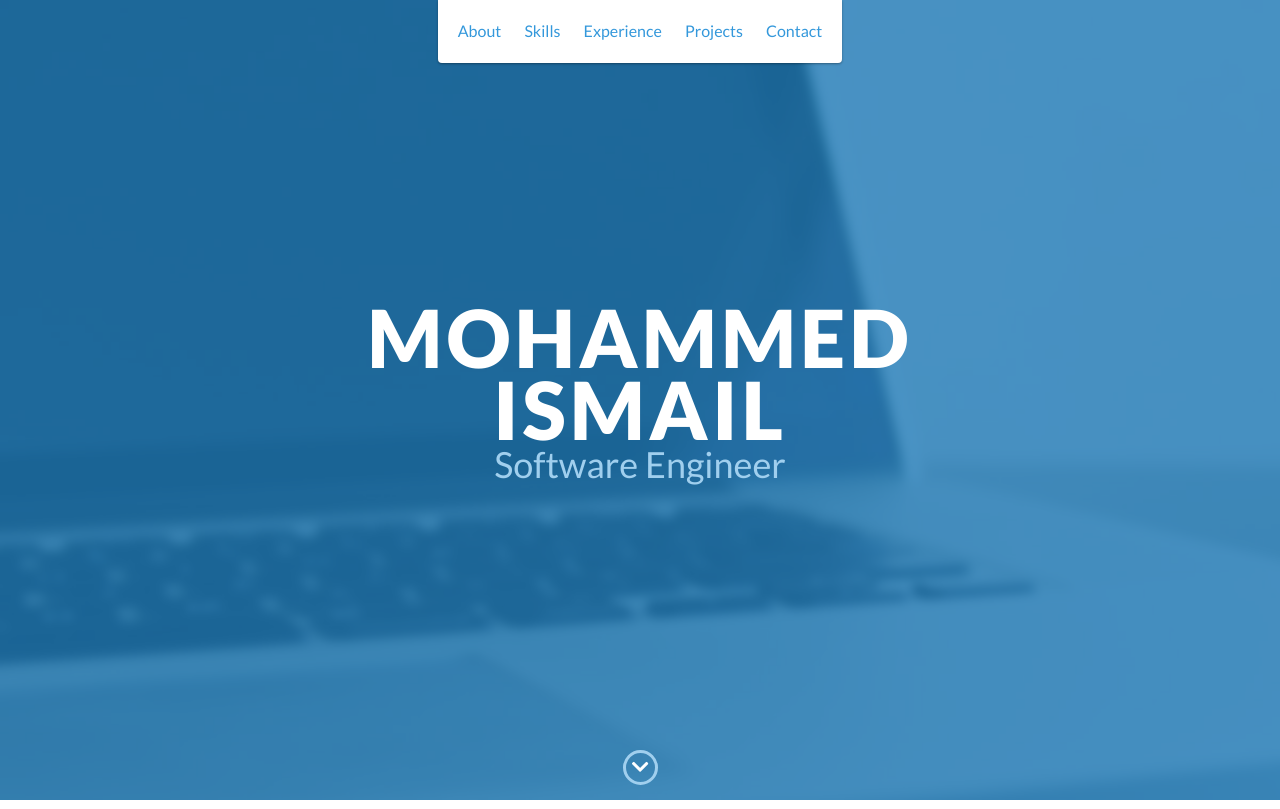
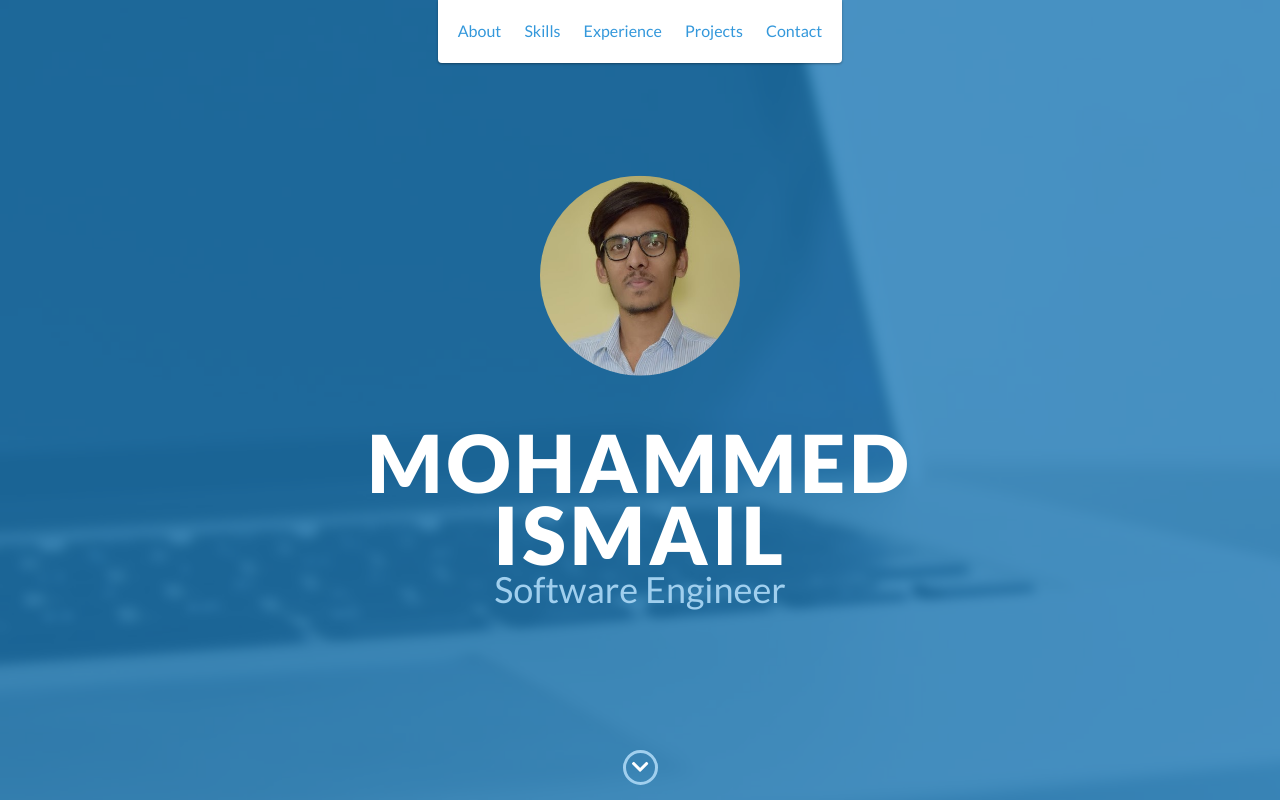
Before and after one commit to mohammedismail97420/mohammedismail97420.github.io, a PHP site: page / in a window 1280 px wide. Shown: the top 809 px of the page. Run offline with PHP 8.4, Linux system fonts and the light colour scheme; some libraries are stand-ins or nearby versions.

Commit message:
Added profile pic for protfolio 2

```diff
--- a/Portfolio-2/index.html
+++ b/Portfolio-2/index.html
@@ -60,8 +60,8 @@
     <!-- End header -->
 
     <div id="lead">
-      <img src="" alt="" />
       <div id="lead-content">
+        <img src="./profile.jpg" class="profile-img img-fluid" alt="" />
         <h1>Mohammed Ismail</h1>
         <h2>Software Engineer</h2>
         <!-- <a href="#" class="btn-rounded-white">Download Resume</a> -->
--- a/Portfolio-2/styles.css
+++ b/Portfolio-2/styles.css
@@ -728,3 +728,11 @@ footer {
     padding: 5px 10px;
   }
 }
+
+.profile-img {
+  margin: auto;
+  width: 200px;
+  height: 200px;
+  border-radius: 50%;
+  margin-bottom: 50px;
+}
```
Also changed, not shown: Portfolio-2/profile.jpg (added).
